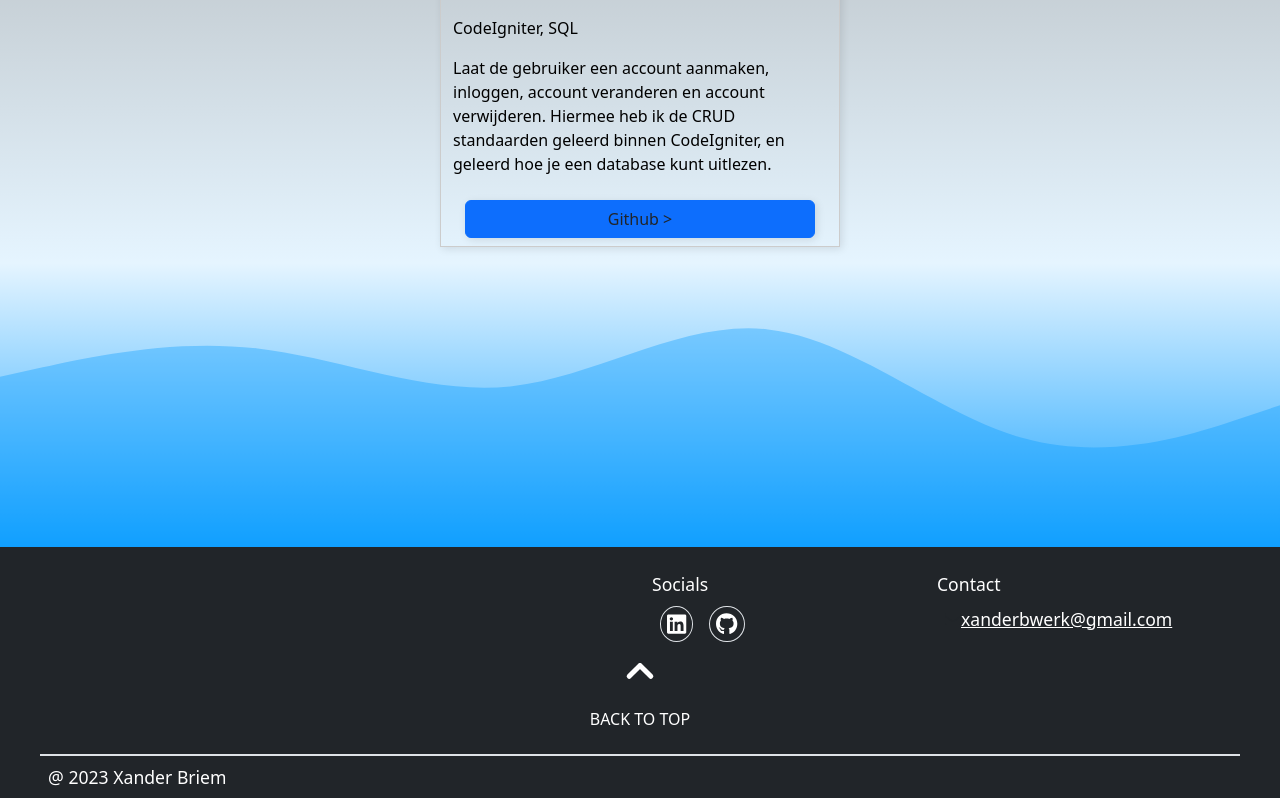
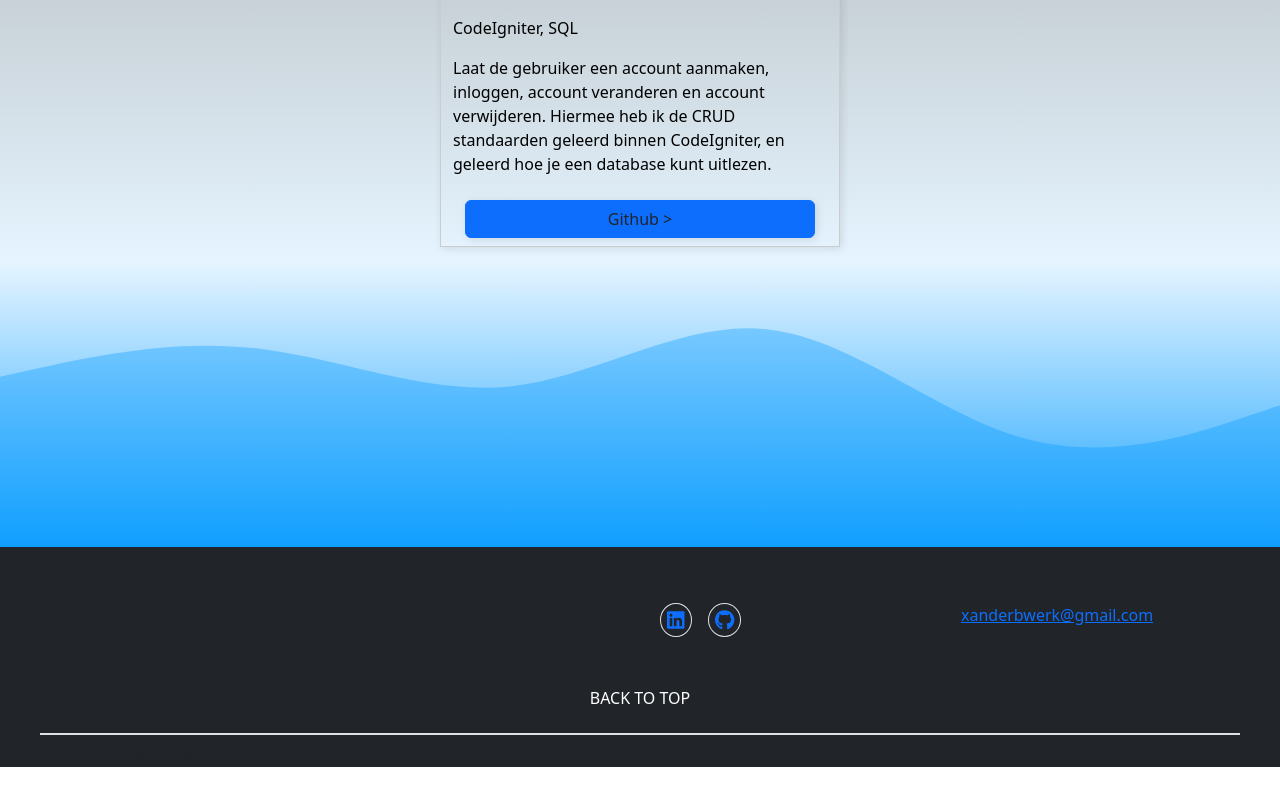
Before and after one commit to 99061142/Portfolio, a React (Create React App) app: page / in a window 1280 px wide. Shown: the part 873-1671 px from the top of the page. After the commit the page ends 1648 px from the top, so only its background shows below. Built offline with nearby package versions, Linux system fonts and the light colour scheme.

Commit message:
Deleted stylings except background styling

```diff
--- a/src/app.css
+++ b/src/app.css
@@ -1,74 +1,3 @@
-#root{
-    min-height: 100vh;
-    display: flex;
-    flex-direction: column;
-}
-
-#about h1 span {
-    background: linear-gradient(rgba(255,255,255,0) 0%, rgba(255,255,255,0) 60%, rgba(255,255,0,1) 50%, rgba(255,255,0,1) 30%);
-}
-
-.project {
-    width: 400px;
-    overflow: hidden;
-    border: 1px solid #ccc;
-    box-shadow: 2px 2px 8px rgba(0, 0, 0, 0.1);
-}
-
-.project a {
-    box-shadow: 2px 2px 8px rgba(0, 0, 0, 0.1);
-}
-
-.nav-link {
-    padding-bottom: 12px;
-    border-bottom: 3px solid transparent;
-}
-
-.nav-link.active {
-    border-bottom: 3px solid yellow;
-}
-
-footer a,
-footer p {
-    font-size: 1.1em;
-}
-
-footer a,
-footer a:hover,
-footer p {
-    color: white;
-}
-
-/* Footer arrow */
-.arrow {
-    height: 20px;
-    margin-bottom: 20px;
-}
-
-.arrow > span {
-    width: 5px;
-    height: 20px;
-    border-radius: 5px;
-    background-color: white;
-    margin: 3px;
-    animation: arrow-move 1.5s infinite ease-in-out;
-}
-
-.arrow > span:nth-child(1) {
-    transform: rotate(45deg);
-}
-
-.arrow > span:nth-child(2) {
-    transform: rotate(-45deg);
-}
-
-@keyframes arrow-move {
-    0%{margin-top: 30px};
-    50%{margin-top: 0;};
-    100%{margin-top: 30px;};
-}
-/* /Footer arrow */
-
 /* Website background */
 #about {
     background: linear-gradient(rgba(0, 0, 0, 0.9), rgba(0, 0, 0, 0.5));
```
